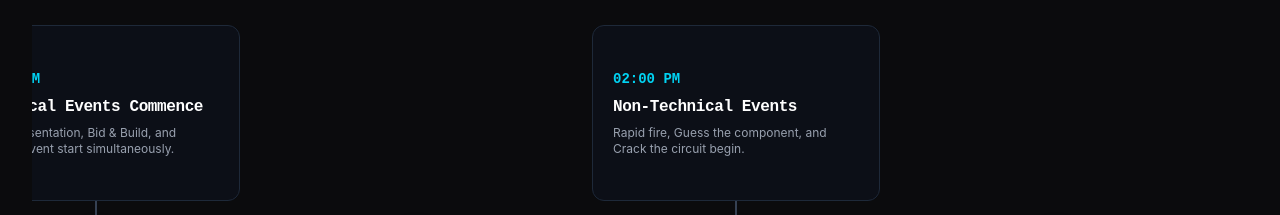
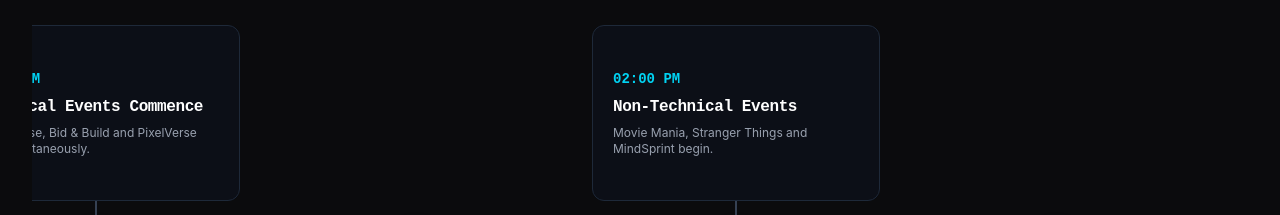
Before and after one commit to signova-26/signova-26, a React (Vite) app: page / in a window 1280 px wide. Shown: the part 2580-2795 px from the top of the page. Built offline with nearby package versions, Linux system fonts and the light colour scheme.

Commit message:
Update event names in timeline descriptions

```diff
--- a/src/components/Timeline.jsx
+++ b/src/components/Timeline.jsx
@@ -36,9 +36,9 @@ const Timeline = () => {
   const schedule = [
     { time: '09:00 AM', title: 'Spot Registration & Kit Distribution', desc: 'Arrive early to collect your symposium kit and ID card.' },
     { time: '10:00 AM', title: 'Inauguration Ceremony', desc: 'Official kick-off by the Head of Department and Chief Guest.' },
-    { time: '11:00 AM', title: 'Technical Events Commence', desc: 'Paper presentation, Bid & Build, and Mystery event start simultaneously.' },
+    { time: '11:00 AM', title: 'Technical Events Commence', desc: 'Paper Verse, Bid & Build and PixelVerse start simultaneously.' },
     { time: '01:00 PM', title: 'Lunch Break', desc: 'Recharge and network.' },
-    { time: '02:00 PM', title: 'Non-Technical Events', desc: 'Rapid fire, Guess the component, and Crack the circuit begin.' },
+    { time: '02:00 PM', title: 'Non-Technical Events', desc: 'Movie Mania, Stranger Things and MindSprint begin.' },
     { time: '05:00 PM', title: 'Valedictory & Prize Distribution', desc: 'Honoring the winners and closing remarks.' }
   ];
 
```
